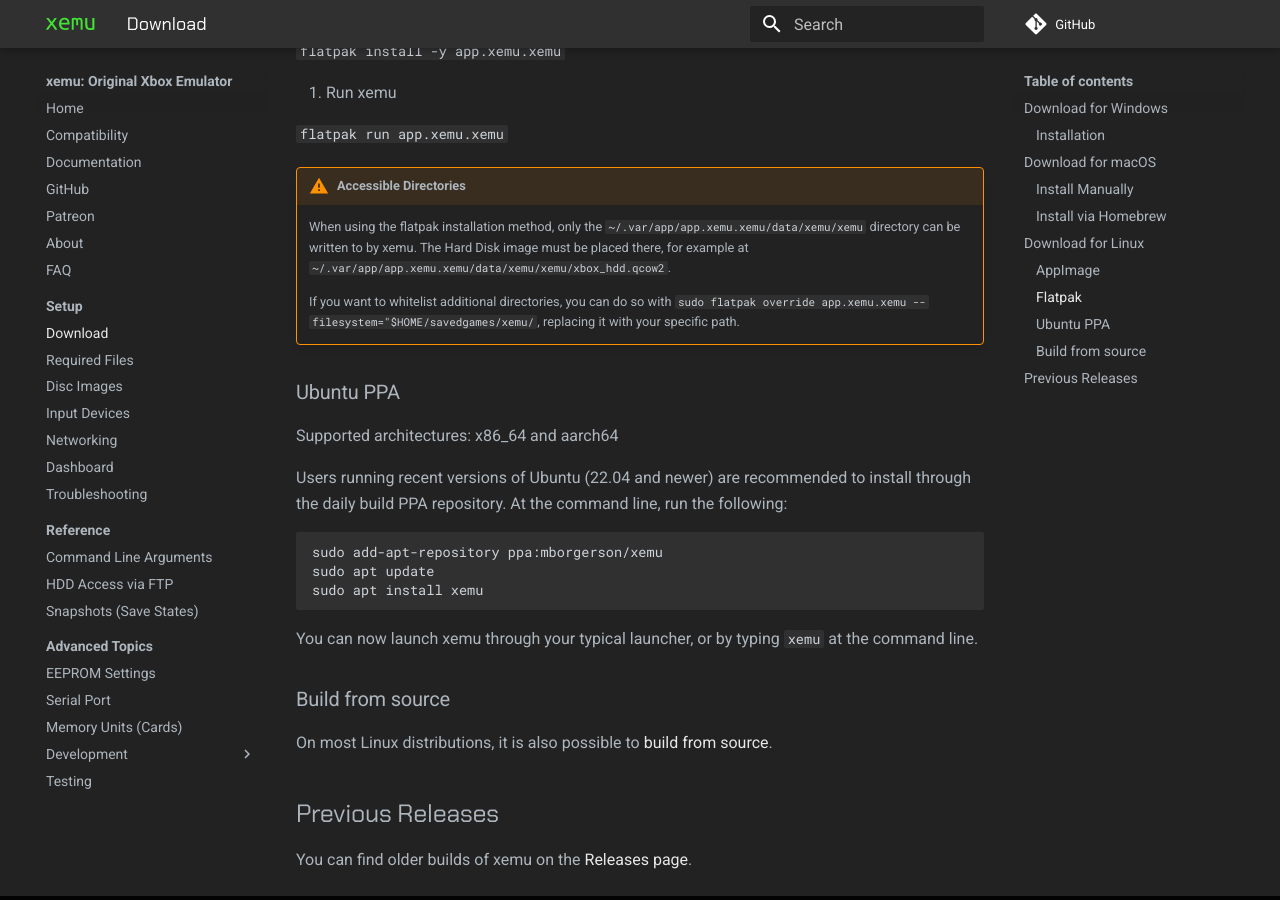
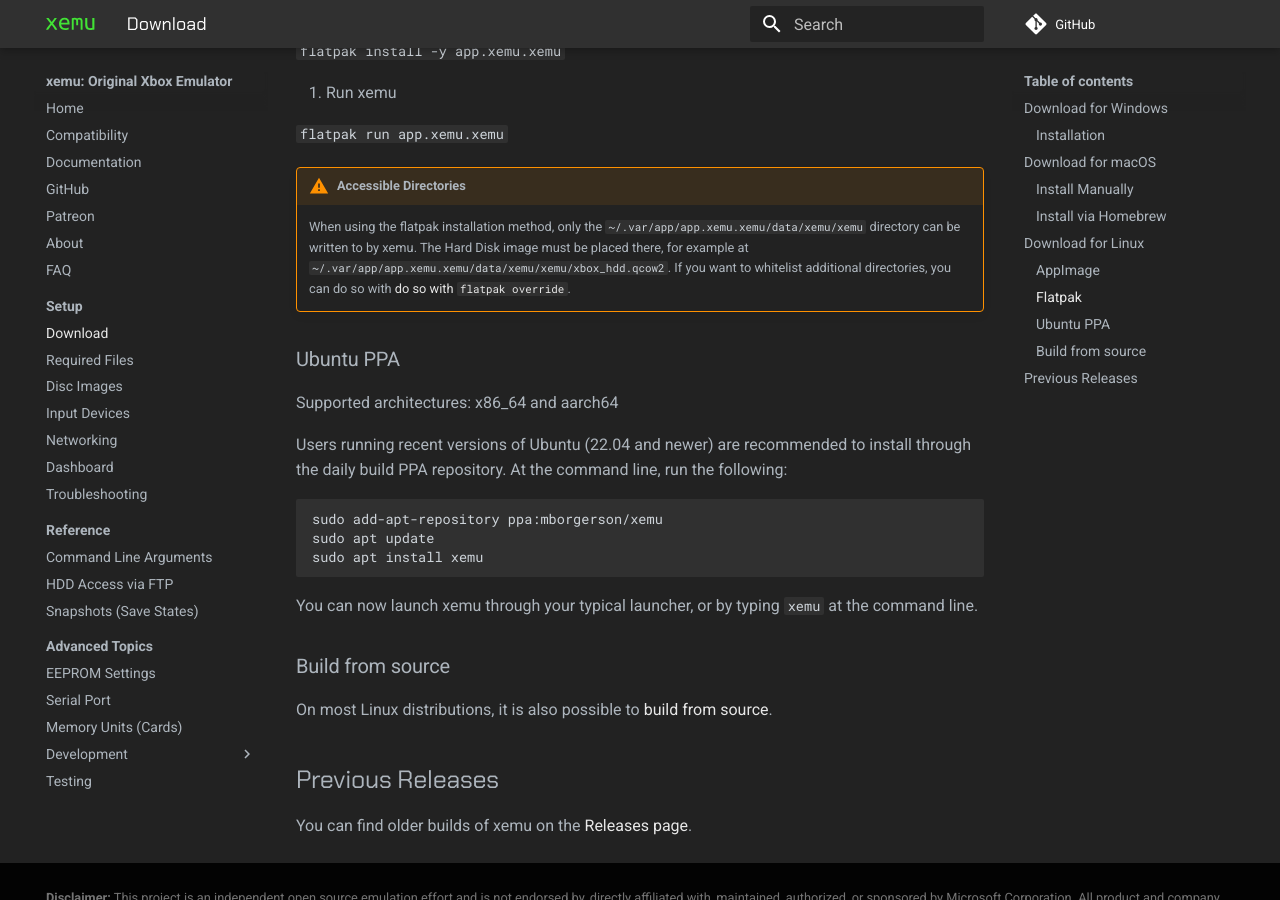
Before and after one commit to xemu-project/xemu-website, an MkDocs documentation site: the page built from docs/docs/download.md, in a window 1280 px wide and 900 px high, scrolled down 1706 px. Built offline with MkDocs 1.6.1 and Material for MkDocs 9.7.7, drawn with Linux system fonts in a browser that asks for light colours; comment, search, counter and statistics services are not loaded.

Commit message:
Update download.md
Link to troubleshooting.md#flatpak-release-will-not-load-the-hard-drive for `flatpak override` instructions

```diff
--- a/docs/docs/download.md
+++ b/docs/docs/download.md
@@ -57,8 +57,7 @@ Supported architectures: x86_64 and aarch64
 !!! warning "Accessible Directories"
 
 	When using the flatpak installation method, only the `~/.var/app/app.xemu.xemu/data/xemu/xemu` directory can be written to by xemu. The Hard Disk image must be placed there, for example at `~/.var/app/app.xemu.xemu/data/xemu/xemu/xbox_hdd.qcow2`.
-
-	If you want to whitelist additional directories, you can do so with `sudo flatpak override app.xemu.xemu --filesystem="$HOME/savedgames/xemu/`, replacing it with your specific path.
+	If you want to whitelist additional directories, you can do so with [do so with `flatpak override`](troubleshooting.md#flatpak-release-will-not-load-the-hard-drive).
 
 ### Ubuntu PPA
 
```
